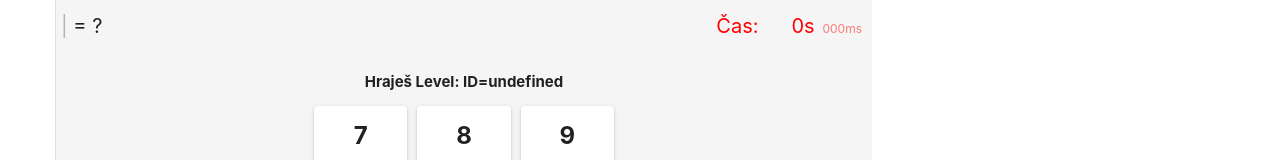
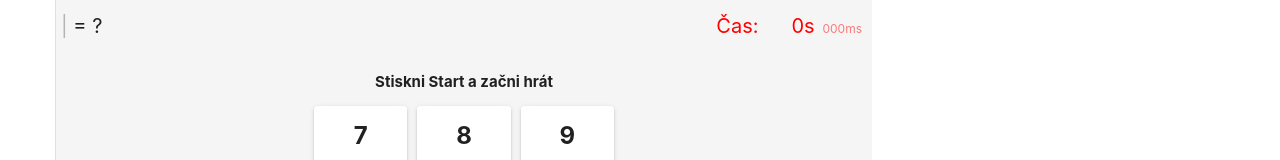
Before and after one commit to slimxjim/vue-js__hry-pro-deti, a Vue app: page /scitani-odecitani-uceni in a window 1280 px wide. Shown: the part 352-512 px from the top of the page. Built offline with nearby package versions, Linux system fonts and the light colour scheme.

Commit message:
fixed generating scenario '+-', added "skipAnswer", improve game state messages

```diff
--- a/src/composable/usePuzzle.ts
+++ b/src/composable/usePuzzle.ts
@@ -1,5 +1,6 @@
 import { type PuzzleImageModel, PuzzleRevealedState } from '@/types/puzzelTypes'
 import { type Ref, ref } from 'vue'
+import { logger } from '@/services/Logger'
 
 export function usePuzzleImage() {
 
@@ -26,8 +27,8 @@ export function usePuzzleImage() {
     const squareHeightPx = imgHeightPx / rows;
 
     const covered = cols * rows;
-    console.log(`Počet sloupců: ${cols}, Počet řádků: ${rows} pokryto: ${covered}/${countPieces}`);
-    console.log(`Velikost políčka: ${squareWidthPx.toFixed(2)} x ${squareHeightPx.toFixed(2)} px`);
+    logger.trace(`Počet sloupců: ${cols}, Počet řádků: ${rows} pokryto: ${covered}/${countPieces}`);
+    logger.trace(`Velikost políčka: ${squareWidthPx.toFixed(2)} x ${squareHeightPx.toFixed(2)} px`);
 
     puzzleImageModel.value = {
       imageUrl: imageUrl,
@@ -38,7 +39,7 @@ export function usePuzzleImage() {
     currX = 0;
     currY = 0;
 
-    console.log('Puzzle created: ',puzzleImageModel.value);
+    logger.trace('Puzzle created: ', '', puzzleImageModel.value);
     puzzleImageModel.value.revealedState.printToConsole();
   }
 
@@ -80,13 +81,13 @@ export function usePuzzleImage() {
         console.log('revealing next ' + currX + ' , ' + currY);
         if (puzzleImageModel.value.revealedState.revealedPiecesCount >= puzzleImageModel.value.countPieces) {
           puzzleImageModel.value.revealedState.revealAll();
-          console.log('Reached count pieces, all revealed');
+          logger.trace('Reached count pieces, all revealed');
           currX = maxX;
           currY = maxY;
         }
       }
       else {
-        console.log('fully revealed');
+        logger.trace('fully revealed');
       }
     }
   }
@@ -95,7 +96,7 @@ export function usePuzzleImage() {
     if (puzzleImageModel?.value?.revealedState) {
       const maxX = (puzzleImageModel.value.revealedState.maxX  ?? 0);
       const maxY = (puzzleImageModel.value.revealedState.maxY ?? 0);
-      console.log(currX,maxX,currY,maxY, (currX > 0 || currY > 0));
+      logger.trace('Hide next: ', '', currX,maxX,currY,maxY, (currX > 0 || currY > 0));
       if (currX > 0 || currY > 0) {
         if (currX > 0) {
           currX--;
@@ -105,10 +106,10 @@ export function usePuzzleImage() {
           currX = maxX - 1;
         }
         puzzleImageModel?.value?.revealedState.hide(currX, currY);
-        console.log('hiding next ' + currX + ' , ' + currY);
+        logger.trace('hiding next ' + currX + ' , ' + currY);
       }
       else {
-        console.log('fully hid');
+        logger.trace('fully hid');
       }
     }
   }
--- a/src/services/GameCalculationLearnService.ts
+++ b/src/services/GameCalculationLearnService.ts
@@ -4,7 +4,8 @@ import {
   ECalculationOperator,
   EGameProgress,
   EGameType,
-  EPlayerTurn, ESign,
+  EPlayerTurn,
+  ESign, ESignHelper,
   type GameCalculation,
   type GameState,
   type User
@@ -37,7 +38,7 @@ export class GameCalculationLearnService {
     for (let a = level.MinA; a <= level.MaxA; a++) {
       for (let b = level.MinB; b <= level.MaxB; b++) {
         for (const operator of [ESign.PLUS, ESign.MINUS]) {
-          // Generujeme obě varianty (a + b) a (b + a) pro obě operace
+          // Generujeme obě varianty (a + b) a (a - b) pro obě operace
           let result: number = 0;
           if (operator === ESign.PLUS) {
             result = a + b;
@@ -45,10 +46,16 @@ export class GameCalculationLearnService {
             result = a - b;
           }
 
+
           // Zkontrolujeme, zda výsledek spadá do daného rozsahu (pokud je definován)
+          const levelOperatorPlusAllowed = level.Operator === ECalculationOperator.PLUS || level.Operator === ECalculationOperator.PLUS_MINUS;
+          const levelOperatorMinusAllowed = level.Operator === ECalculationOperator.MINUS || level.Operator === ECalculationOperator.PLUS_MINUS;
+          const pushAllowed = operator === ESign.PLUS ? levelOperatorPlusAllowed : levelOperatorMinusAllowed;
+          logger.trace(' a = ' + a + ' b = ' + b +' Operator = ' + ESignHelper.NameOf(operator) + ' ALLOWED = ' + pushAllowed, '', levelOperatorPlusAllowed, levelOperatorMinusAllowed);
           if (
             (level.MinResult !== undefined && result >= level.MinResult) &&
-            (level.MaxResult !== undefined && result <= level.MaxResult)
+            (level.MaxResult !== undefined && result <= level.MaxResult) &&
+            pushAllowed
           ) {
             const eq: Calculation = {
               operandA: a,
--- a/src/stores/useGameStore.ts
+++ b/src/stores/useGameStore.ts
@@ -17,11 +17,13 @@ import { logger } from '@/services/Logger'
 import type { GcTime } from '@/types/GcTime'
 import { useStopwatch } from '@/composable/useStopwatch'
 import { usePuzzleImage } from '@/composable/usePuzzle'
+import { useLevelStore } from '@/stores/useLevelStore'
 
 export const useGameStore = defineStore('game', () => {
   const game = ref<GameCalculation | null>(null);
   const isGameActive = computed(() => game.value !== null);
   const authStore = useAuthStore();
+  const levelStore = useLevelStore();
   const user = computed<User | undefined | null>(() => authStore.user);
   const turnTimeFirst = ref<GcTime>({seconds: 0, milliseconds: 0, millisecondsTotal: 0});
   const turnTimeTotal = ref<GcTime>({seconds: 0, milliseconds: 0, millisecondsTotal: 0});
@@ -37,7 +39,7 @@ export const useGameStore = defineStore('game', () => {
   const dbTurnHistory = new DbCalculationCrudService<DoTurnHistory>('/turn_history.php'); //TODO move to service? split state with logic and DB logic?
 
   async function startGame(levelId: number) {
-    const level = await loadLevel(levelId); //TODO cache
+    const level = levelStore.level ? levelStore.level : await loadLevel(levelId); //TODO rework it - no ID no parameter just take it from the levelStore - handle level by levelStore and keep it synced in the game store..
 
     if (user.value && level) {
       game.value = GameCalculationLearnService.createGame(level, user.value);
--- a/src/types/calculationTypes.ts
+++ b/src/types/calculationTypes.ts
@@ -99,6 +99,16 @@ export enum ESign {
   PLUS = "+",
   MINUS = "-",
 }
+export class ESignHelper {
+  static valueOf(value: string): ESign | undefined {
+    return Object.values(ESign).find(sign => sign === value);
+  }
+
+  static NameOf(value: string): keyof typeof ESign | undefined {
+    return (Object.entries(ESign) as [keyof typeof ESign, string][])
+      .find(([_, v]) => v === value)?.[0];
+  }
+}
 
 export interface GameHistory { //TODO předělat ale i model
   gameID: number
--- a/src/types/puzzelTypes.ts
+++ b/src/types/puzzelTypes.ts
@@ -1,3 +1,5 @@
+import { logger } from '@/services/Logger'
+
 export interface PuzzleImageModel {
   imageUrl: string,
   countPieces: number,
@@ -87,7 +89,7 @@ export class PuzzleRevealedState {
       }
       output += row.trim() + '\n';
     }
-    console.log(output);
+    logger.trace(output);
   }
 
   getMatrix(): boolean[][] {
@@ -98,7 +100,7 @@ export class PuzzleRevealedState {
         array[y][x] = this.isRevealed(x, y);
       }
     }
-    console.log(array);
+    logger.trace('puzzle matrix: ', '', array);
     this.printToConsole();
     return array;
   }
--- a/src/views/GameCalculationLearn.vue
+++ b/src/views/GameCalculationLearn.vue
@@ -55,18 +55,23 @@
               </div>
             </div>
 
-            <p style="font-weight: bold; text-align: center; margin: 8px 0">{{ message }} Level: {{ level ? level.Name : "ID=" + game?.level.LevelID }}</p>
+            <p style="font-weight: bold; text-align: center; margin: 8px 0">{{ message }}</p>
             <div class="pa-1 ma-1">
               <Numpad v-model:userAnswer="userAnswer"  @start-answering="startAnswering()" @continue-answering="continueAnswering()" />
             </div>
 
             <div style="margin-top: 20px; padding: 10px;">
-              <v-row>
+              <v-row v-if="gameStore.game !== null" >
                 <!-- Tlačítko zarovnané vlevo, zabírá 100% šířky svého sloupce -->
                 <v-col class="d-flex justify-start w-100">
-                  <v-btn v-if="gameStore.game !== null" class="w-100" @click="doAnswer()" :disabled="isPaused || game?.gameState.gameProgress === EGameProgress.FINISHED" color="green">Odpovědět</v-btn>
-                  <v-btn v-else class="w-100" @click="startGame()" :disabled="isPaused" color="green">START</v-btn>
+                  <v-btn class="w-100 answer-button" @click="doSkipAnswer()" :disabled="!isSkipAnswerAllowed()" color="#FFD099FF">Nevím ?</v-btn>
                 </v-col>
+                <v-col class="d-flex justify-start w-100">
+                  <v-btn class="w-100 answer-button" @click="doAnswer()" :disabled="!isAnswerAllowed()" color="green">Odpovědět</v-btn>
+                </v-col>
+              </v-row>
+              <v-row v-else >
+                <v-col><v-btn class="w-100" @click="startGame()" :disabled="isPaused" color="green">START</v-btn></v-col>
               </v-row>
               <v-row style="margin-top: 30px">
                 <!-- Tlačítko zarovnané uprostřed, zabírá 100% šířky svého sloupce -->
@@ -150,9 +155,7 @@ import { useStopwatchGlobalStore } from '@/stores/useStopwatchGlobalStore'
 import GcPuzzle from '@/components/game_components/puzzle/GcPuzzle.vue'
 import { ImageUtils } from '@/utils/ImageUtils'
 import GameLearingTestingMenu from '@/components/game_components/GameLearingTestingMenu.vue'
-import EmojiStatus from '@/components/game_components/EmojiStatus.vue'
 import { GameCalculationLearnService } from '@/services/GameCalculationLearnService'
-import LevelDialogTest from '@/components/game_components/LevelDialogTest.vue'
 import LevelDialog from '@/components/game_components/LevelDialog.vue'
 import { useLevelStore } from '@/stores/useLevelStore'
 import { useAuthStore } from '@/stores/auth'
@@ -174,7 +177,7 @@ const stopWatch = useStopwatchGlobalStore();
 //MODEL:::
 const userAnswer = ref<number|undefined>();
 const timeLeft = computed<number | undefined>(() => game.value?.gameState.remainingTime);
-const message = ref('Hraješ');
+const message = computed<string>(() => getMessage());
 const isPaused = ref<boolean>(false);
 
 //puzzle:
@@ -192,6 +195,29 @@ ImageUtils.getImageDimensions(imageUrl)
   .catch(error => {
     console.log(error);
   });
+
+function getMessage(): string {
+  if (!game.value) {
+    return 'Stiskni Start a začni hrát'
+  }
+  let msgGameState = '';
+  const gameProgess = game?.value.gameState.gameProgress;
+  if (gameProgess === EGameProgress.RUNNING) {
+    msgGameState = 'Hraješ';
+  }
+  else if (gameProgess === EGameProgress.PAUSED) {
+    msgGameState = 'Pauza... '
+  }
+  else if (gameProgess === EGameProgress.FINISHED)
+    msgGameState = 'KONEC';
+
+  let msgLevel = '';
+  if (level.value) {
+    msgLevel = 'Level: ' + (level.value ? level.value.Name : 'ID=' + game?.value?.level.LevelID);
+  }
+
+  return msgGameState + ' ' + msgLevel;
+}
 
 function preparePuzzle() {
   gameStore.usePuzzle.createPuzzle(imageUrl, widthPx, heightPx, gameStore.game?.gameScenario.length ?? 0);
@@ -314,6 +340,27 @@ function stopGame() {
   gameStore.endGame();
 }
 
+function isAnswerAllowed(): boolean {
+  if (!game?.value) {
+    return false;
+  }
+  const gameIsPaused = isPaused.value;
+  const gameFinished = game?.value.gameState.gameProgress === EGameProgress.FINISHED;
+  const answerFilled = userAnswer.value !== undefined;
+
+  return !gameIsPaused && !gameFinished && answerFilled;
+}
+
+function isSkipAnswerAllowed(): boolean {
+  if (!game?.value) {
+    return false;
+  }
+  const gameIsPaused = isPaused.value;
+  const gameFinished = game?.value.gameState.gameProgress === EGameProgress.FINISHED;
+
+  return !gameIsPaused && !gameFinished;
+}
+
 async function doAnswer() {
   await gameStore.doAnswer(userAnswer.value, EPlayerTurn.PLAYER);
   userAnswer.value = undefined;
@@ -325,6 +372,7 @@ async function doAnswer() {
 function doSkipAnswer() {
   gameStore.doSkipAnswer(EPlayerTurn.PLAYER);
   userAnswer.value = undefined;
+  gameStore.usePuzzle.revealNext();
 }
 
 function startAnswering() {
@@ -400,4 +448,8 @@ const removeButtonFocus = () => {
   height: 100%; /* Zajistí vyplnění výšky rodičovského kontejneru */
 }
 
+.answer-button {
+    height: 70px;
+}
+
 </style>
```
